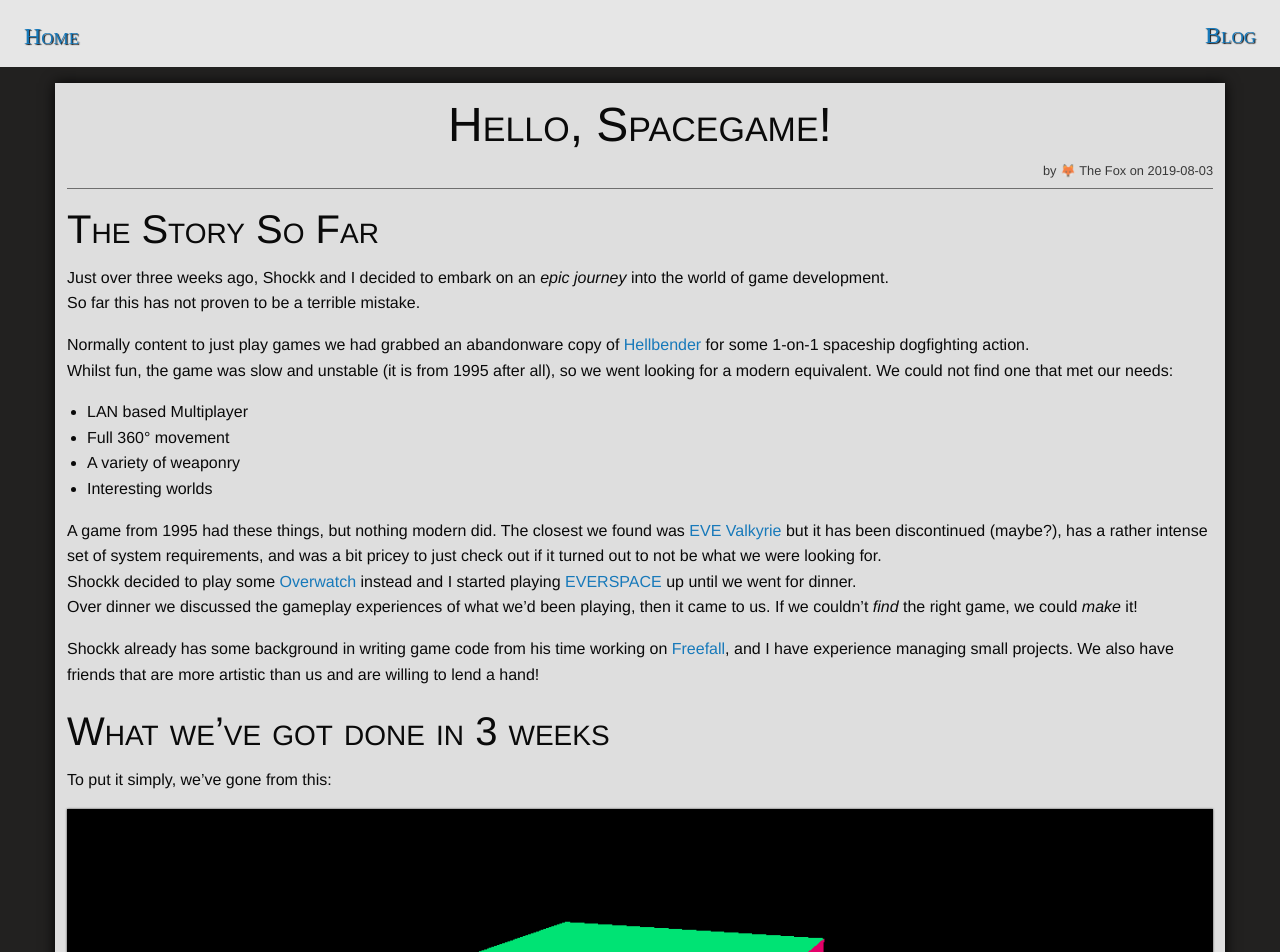
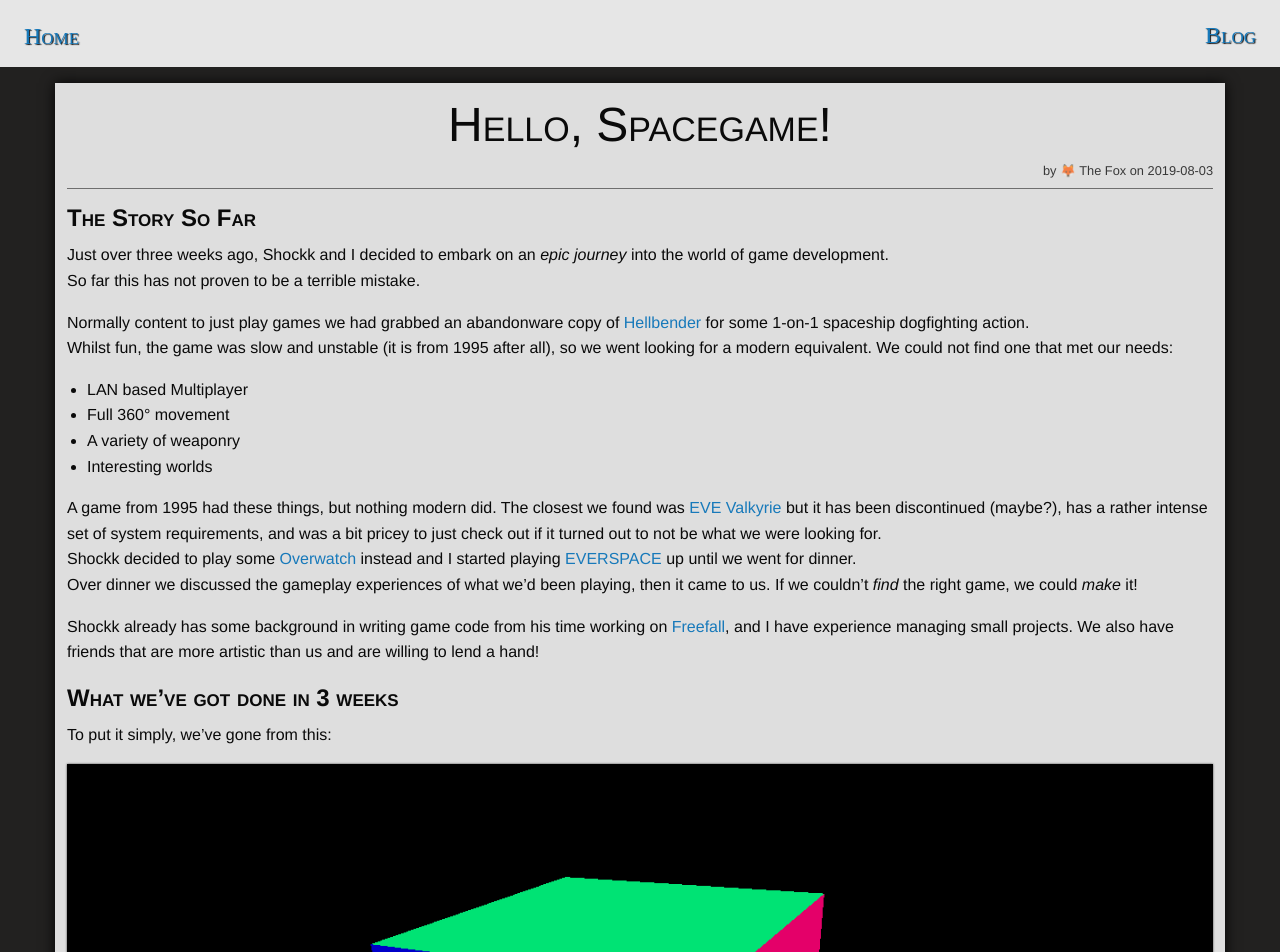
Before and after one commit to ori-sky/polar-space, a Jekyll site: the page built from _posts/2019-08-03-01-hello-world.md, in a window 1280 px wide. Shown: the top 952 px of the page. Built offline with Jekyll 4.4.1, drawn with Linux system fonts in a browser that asks for light colours; nearby versions of some CDN libraries; some web fonts are replaced; our own code applies the rules of GitHub Pages for plain Markdown files; library files that are not in the unit come from our copies.

Commit message:
Update app.css

```diff
--- a/assets/css/app.css
+++ b/assets/css/app.css
@@ -94,6 +94,8 @@ body {
 
 .content-box > section > h2 {
 	font-variant: small-caps;
+	font-size: 1.5rem;
+	font-weight: bold;
 }
 
 .content-box > section img {
```
